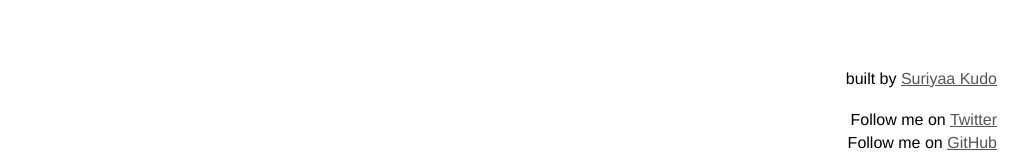
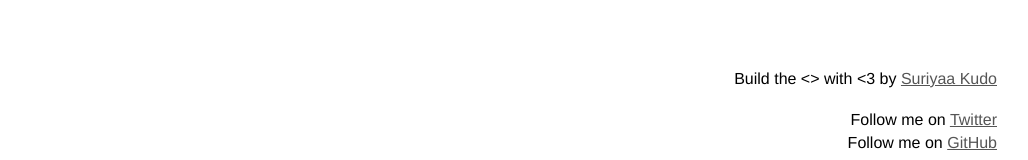
Before and after one commit to suriyaa/animate-a-name, a plain HTML site: page index.html in a window 1280 px wide. Shown: the part 623-783 px from the top of the page, without its empty margins (183-1211 px from the left). Drawn offline with nearby package versions, Linux system fonts and the light colour scheme.

Commit message:
Update index.html

```diff
--- a/index.html
+++ b/index.html
@@ -29,7 +29,7 @@
 
 	<footer>
 		<ul id="people">
-			<li>built by <a href="https://bit.ly/Suriyaa">Suriyaa Kudo</a></li>
+			<li>Build the <> with <3 by <a href="https://bit.ly/Suriyaa">Suriyaa Kudo</a></li>
 		<br>
 			<li>Follow me on <a href="http://twitter.com/SuriyaaKudoIsc">Twitter</a></li>
 			<li>Follow me on <a href="https://github.com/SuriyaaKudoIsc">GitHub</a></li>
```
